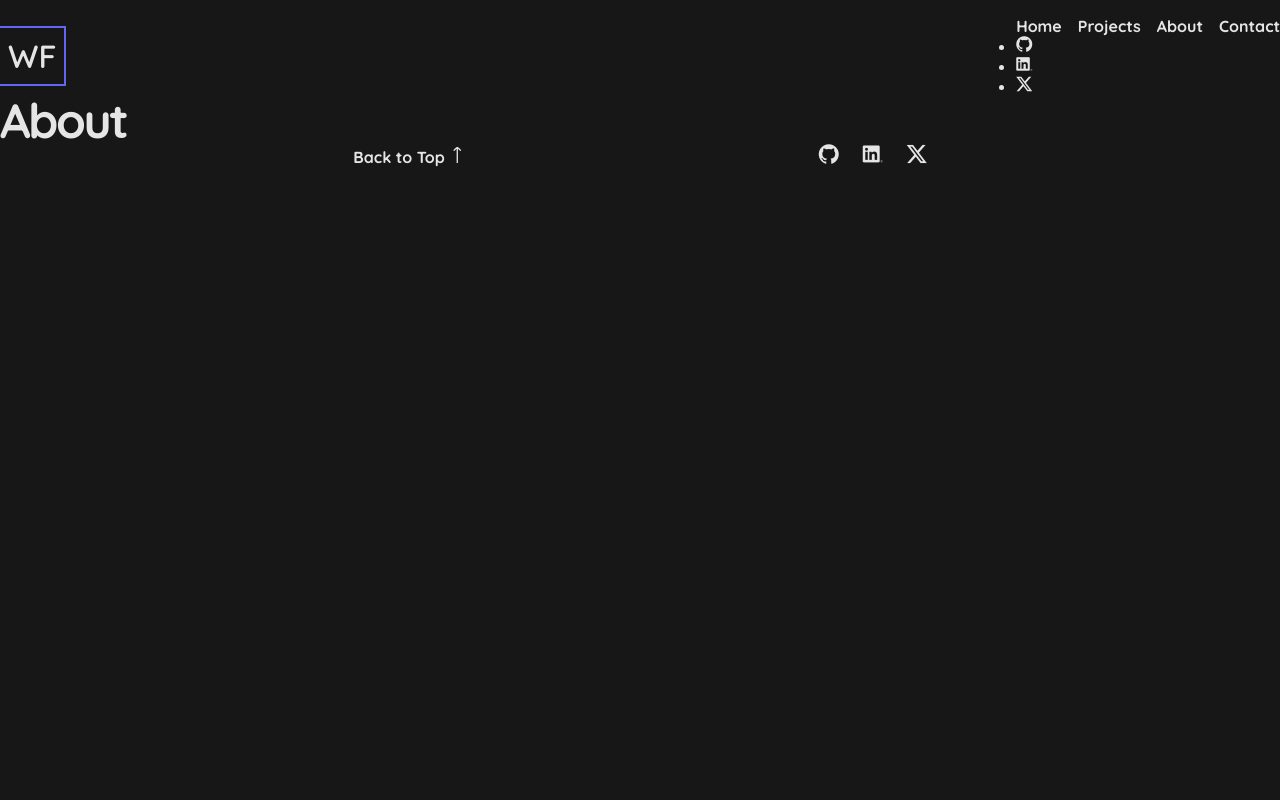
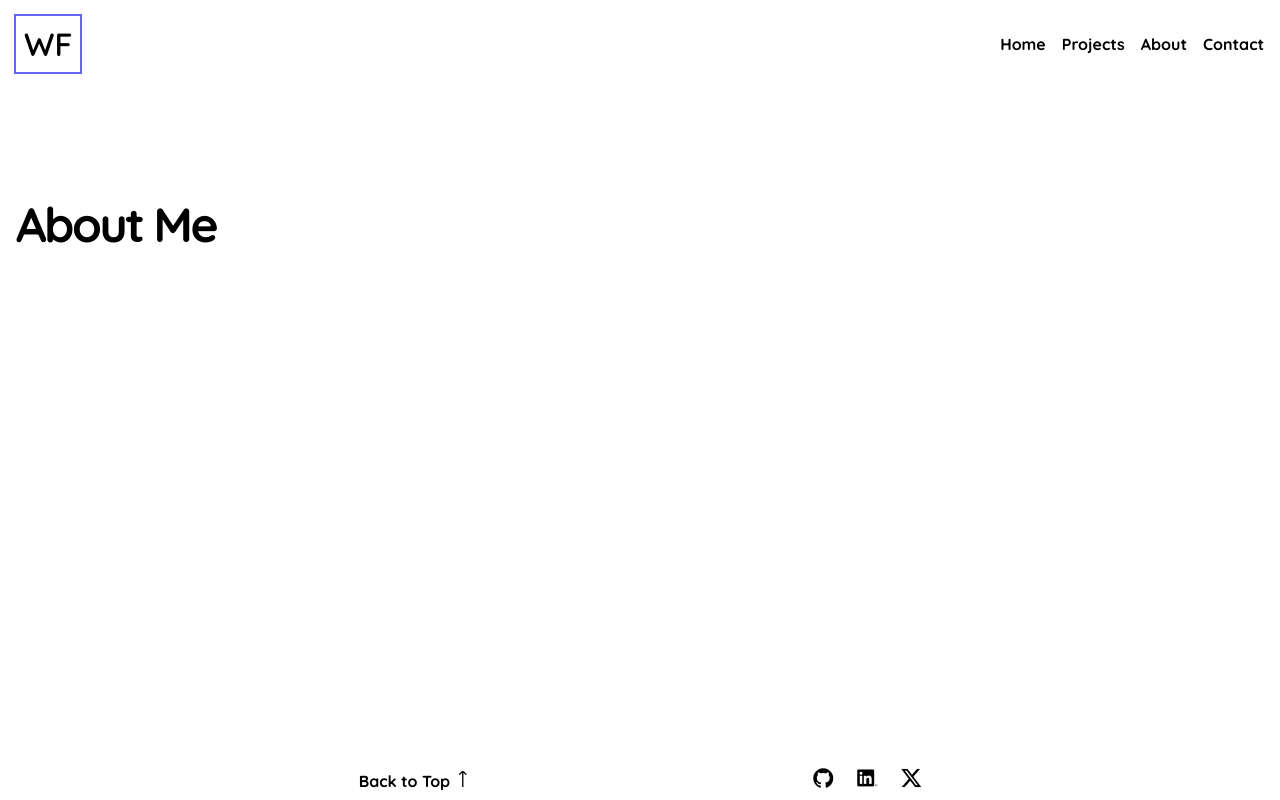
Before and after one commit to FurrerW/vanilla-portfolio, a plain HTML site: page about.html in a window 1280 px wide. Drawn offline with nearby package versions, Linux system fonts and the light colour scheme.

Commit message:
Added CSS variables and implemented light/dark mode.

```diff
--- a/about.html
+++ b/about.html
@@ -8,7 +8,7 @@
             <title>Walter Furrer Portfolio</title>
         </head>
         <body>
-            <div class="body-div">
+            <div class="site">
                 <header class="topnav_wrapper">
                     <nav class="topnav">
                         <a href="/index.html" class="logo">WF</a>
@@ -27,22 +27,11 @@
                                     <a href="/contact.html" class="topnav_link">Contact</a>
                                 </li>
                             </ul>
-                            <ul class="topnav_socials">
-                                <li>
-                                    <a href="#" class="topnav_social_icon"><i class="fi fi-brands-github"></i></a>
-                                </li>
-                                <li>
-                                    <a href="#" class="topnav_social_icon"><i class="fi fi-brands-linkedin"></i></a>
-                                </li>
-                                <li>
-                                    <a href="#" class="topnav_social_icon"><i class="fi fi-brands-twitter-alt"></i></a>
-                                </li>
-                            </ul>
                         </div>
                     </nav>
                 </header>
                 <main>
-                    <h1>About</h1>
+                    <h1>About Me</h1>
                 </main>
                 <footer>
                     <nav>
@@ -51,13 +40,19 @@
                         </div>
                         <ul class="bottomnav_socials">
                             <li>
-                                <a href="#" class="topnav_social_icon"><i class="fi fi-brands-github"></i></a>
+                                <a href="#" class="topnav_social_icon" target="_blank"
+                                    ><i class="fi fi-brands-github"></i
+                                ></a>
                             </li>
                             <li>
-                                <a href="#" class="topnav_social_icon"><i class="fi fi-brands-linkedin"></i></a>
+                                <a href="#" class="topnav_social_icon" target="_blank"
+                                    ><i class="fi fi-brands-linkedin"></i
+                                ></a>
                             </li>
                             <li>
-                                <a href="#" class="topnav_social_icon"><i class="fi fi-brands-twitter-alt"></i></a>
+                                <a href="#" class="topnav_social_icon" target="_blank"
+                                    ><i class="fi fi-brands-twitter-alt"></i
+                                ></a>
                             </li>
                         </ul>
                     </nav>
--- a/css/style.css
+++ b/css/style.css
@@ -4,6 +4,12 @@
 
 /* Global Styling */
 :root {
+    --bg-color: #e5e5e5, #171717;
+    --text-color: #171717, #e5e5e5;
+    --accent-color: #6366f1;
+
+    color-scheme: light dark;
+
     * {
         box-sizing: border-box;
         margin: 0;
@@ -14,8 +20,8 @@
 
 body {
     font-family: "Quicksand", sans-serif;
-    background-color: #171717;
-    color: #e5e5e5;
+    background-color: var(--bg-color);
+    color: var(--text-color);
 }
 
 .site {
@@ -89,7 +95,7 @@ p {
 .logo {
     font-size: 2rem;
     font-weight: 600;
-    outline: 2px solid #6366f1;
+    outline: 2px solid var(--accent-color);
     padding: 0.5rem;
 }
 
@@ -126,7 +132,7 @@ main {
     gap: 4rem;
 
     .name {
-        background: linear-gradient(45deg, #f43f5e, #6366f1);
+        background: linear-gradient(45deg, var(--accent-color), #f43f5e);
         -webkit-background-clip: text;
         background-clip: text;
         color: transparent;
@@ -142,7 +148,7 @@ main {
         .hero_text {
             font-size: 1.25rem;
             font-weight: bold;
-            background: linear-gradient(45deg, #6366f1, #f43f5e);
+            background: linear-gradient(45deg, #f43f5e, var(--accent-color));
             -webkit-background-clip: text;
             background-clip: text;
             color: transparent;
@@ -165,7 +171,7 @@ main {
         margin: 0 auto;
         font-family: inherit;
         color: inherit;
-        border: 2px solid #6366f1;
+        border: 2px solid var(--accent-color);
         padding: 1rem;
         background: none;
     }
@@ -223,7 +229,6 @@ footer {
 }
 
 /* Media Queries */
-
 @media screen and (prefers-reduced-motion: no-preference) {
     html {
         scroll-behavior: smooth;
```
Also changed, not shown: contact.html (+10 -15 lines), index.html (+1 -1 lines), projects.html (+10 -15 lines).
